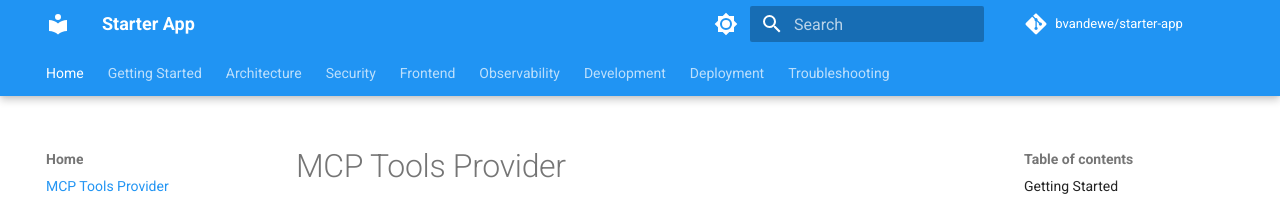
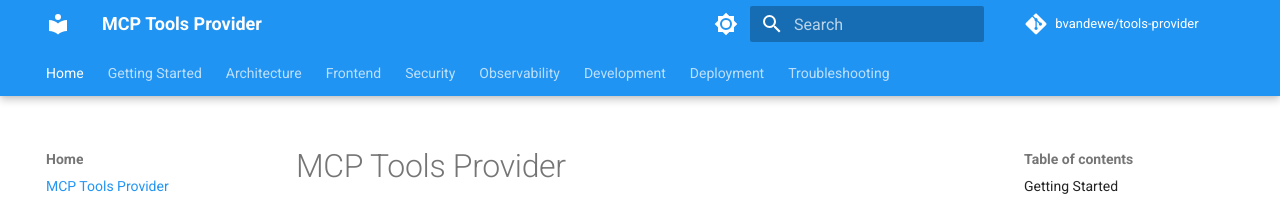
Before and after one commit to bvandewe/tools-provider, an MkDocs documentation site: the page built from docs/index.md, in a window 1280 px wide. Shown: the top 205 px of the page. Built offline with MkDocs 1.6.1 and Material for MkDocs 9.7.7, drawn with Linux system fonts in a browser that asks for light colours; comment, search, counter and statistics services are not loaded.

Commit message:
Docs: update

```diff
--- a/mkdocs.yml
+++ b/mkdocs.yml
@@ -1,12 +1,12 @@
-site_name: Starter App
-site_description: A comprehensive starter application with authentication, CQRS, and modern frontend
-site_url: https://bvandewe.github.io/starter-app/
+site_name: MCP Tools Provider
+site_description: A comprehensive MCP Tools Provider with Event Sourcing, CQRS, and dual authentication
+site_url: https://bvandewe.github.io/tools-provider/
 strict: false
 docs_dir: docs
 site_dir: site
 
-repo_name: bvandewe/starter-app
-repo_url: https://github.com/bvandewe/starter-app
+repo_name: bvandewe/tools-provider
+repo_url: https://github.com/bvandewe/tools-provider
 edit_uri: edit/main/docs/
 
 nav:
@@ -20,16 +20,18 @@
     - Architecture:
           - Overview: architecture/overview.md
           - CQRS Pattern: architecture/cqrs-pattern.md
+          - Event Sourcing: architecture/event-sourcing.md
           - Data Layer: architecture/data-layer.md
           - Dependency Injection: architecture/dependency-injection.md
+    - Frontend:
+          - WebComponents & SSE: frontend/web-components.md
+          - Build Process: frontend/build-process.md
+          - Session Lifecycle: frontend/session-lifecycle.md
     - Security:
           - Authentication Flows: security/authentication-flows.md
           - Authorization: security/authorization.md
           - Session Management: security/session-management.md
           - Security Best Practices: security/security.md
-    - Frontend:
-          - Build Process: frontend/build-process.md
-          - Session Lifecycle: frontend/session-lifecycle.md
     - Observability:
           - Overview: observability/overview.md
           - Architecture: observability/architecture.md
```
